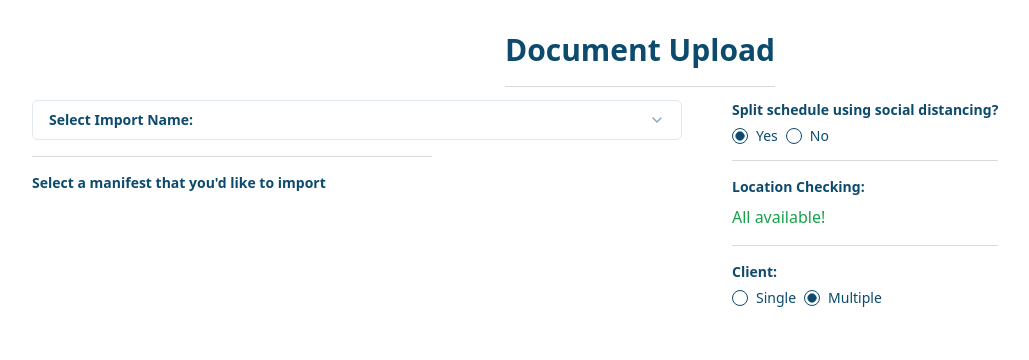
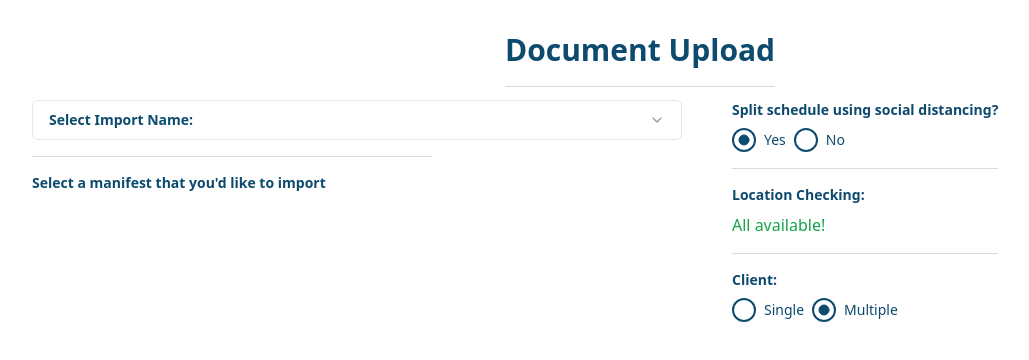
Before and after one commit to JoshT64/skyhop-take-home, a React (Vite) app: page / in a window 1280 px wide. Shown: the top 360 px of the page, without its empty margins (0-1029 px from the left). Built offline with nearby package versions, Linux system fonts and the light colour scheme.

Commit message:
Fix styling for radio group component (circle)

```diff
--- a/src/components/ui/radio-group.tsx
+++ b/src/components/ui/radio-group.tsx
@@ -26,13 +26,13 @@ const RadioGroupItem = React.forwardRef<
     <RadioGroupPrimitive.Item
       ref={ref}
       className={cn(
-        'aspect-square h-4 w-4 rounded-full border  border-sky-900 text-sky-900 ring-offset-background focus:outline-none focus-visible:ring-2 focus-visible:ring-ring focus-visible:ring-offset-2 disabled:cursor-not-allowed disabled:opacity-50',
+        'aspect-square h-6 w-6 rounded-full border-2  border-sky-900 text-sky-900 ring-offset-background focus:outline-none focus-visible:ring-2 focus-visible:ring-ring focus-visible:ring-offset-2 disabled:cursor-not-allowed disabled:opacity-50',
         className
       )}
       {...props}
     >
       <RadioGroupPrimitive.Indicator className='flex items-center justify-center'>
-        <Circle className='h-2.5 text-blue-400 w-2.5 fill-current text-current' />
+        <Circle className='h-3 text-blue-400 w-3 fill-current text-current' />
       </RadioGroupPrimitive.Indicator>
     </RadioGroupPrimitive.Item>
   );
```
